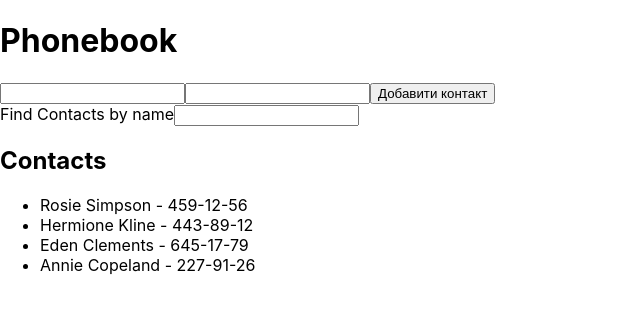
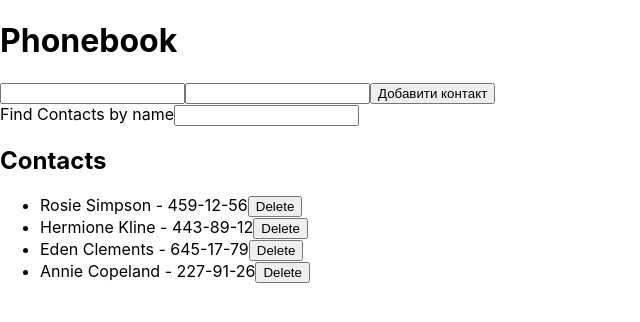
Before and after one commit to Alex-byte256/goit-react-hw-02-phonebook, a React (Create React App) app: page / in a window 1280 px wide. Shown: the top 322 px of the page, without its empty margins (0-640 px from the left). Built offline with nearby package versions, Linux system fonts and the light colour scheme.

Commit message:
make last task

```diff
--- a/src/components/  ContactList/ContactList.js
+++ b/src/components/  ContactList/ContactList.js
@@ -8,7 +8,8 @@ class ContactList extends Component{
     return(
       <ul>
         {this.props.visContacts.map(el => (
-          <li key={el.id}>{el.name} - {el.number}</li>
+          <li key={el.id}>{el.name} - {el.number}
+          <button type='button' onClick={()=> this.props.onDeleteContacts(el.id)}>Delete</button></li>
         ))}
       </ul>
     )
--- a/src/components/App.jsx
+++ b/src/components/App.jsx
@@ -34,6 +34,11 @@ class  App extends Component{
     this.setState({filter: e.currentTarget.value})
   }
 
+  deleteContact = (contactId) => {
+      this.setState(prevState =>({
+        contacts: prevState.contacts.filter(el => el.id !== contactId),
+      }))
+  }
 
 
   render() {
@@ -48,7 +53,7 @@ class  App extends Component{
         <ContactForm onSubmit={this.handleSubmit}  />
         <Filter value={this.state.filter} onChange={this.changeFilter}/>
         <h2>Contacts </h2>
-        <ContactList visContacts={visibleContacts} />
+        <ContactList visContacts={visibleContacts} onDeleteContacts={this.deleteContact}/>
       </div>
     );
   }
```
